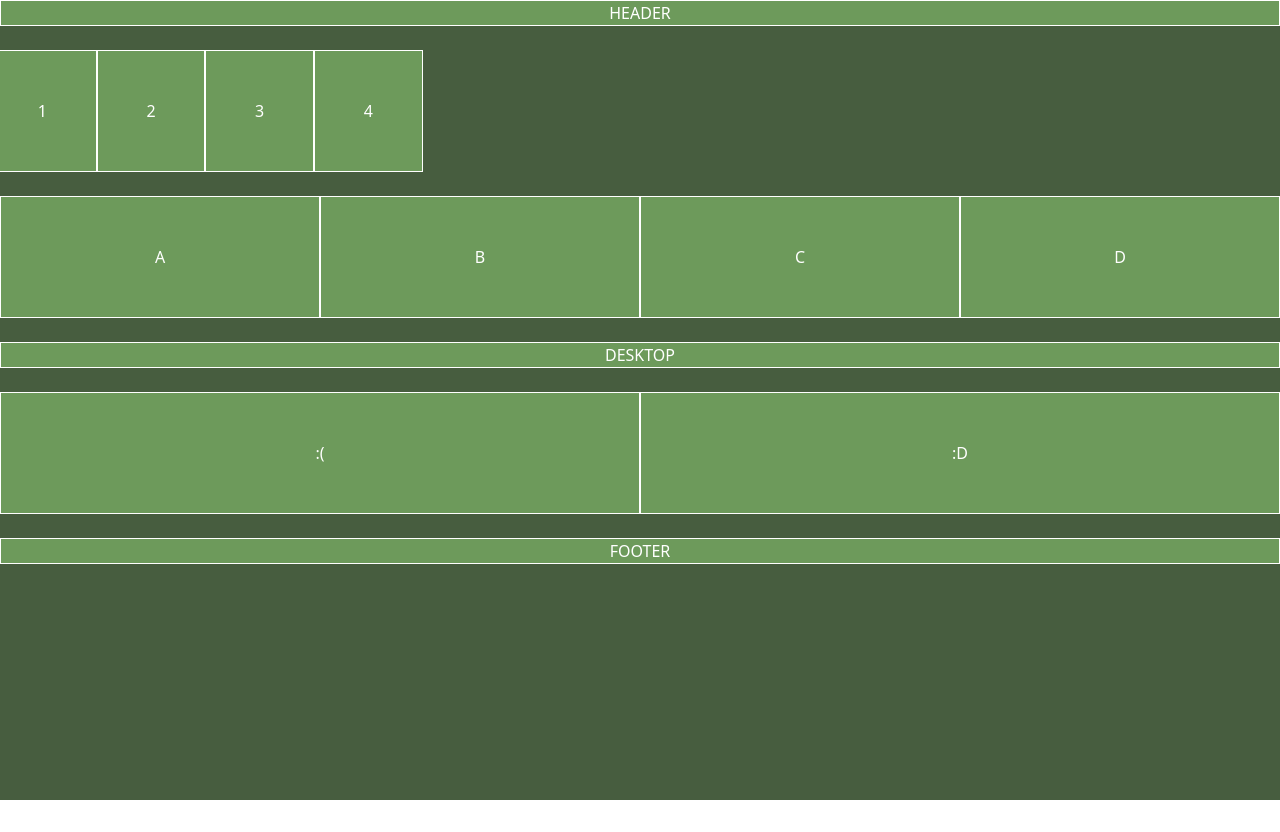
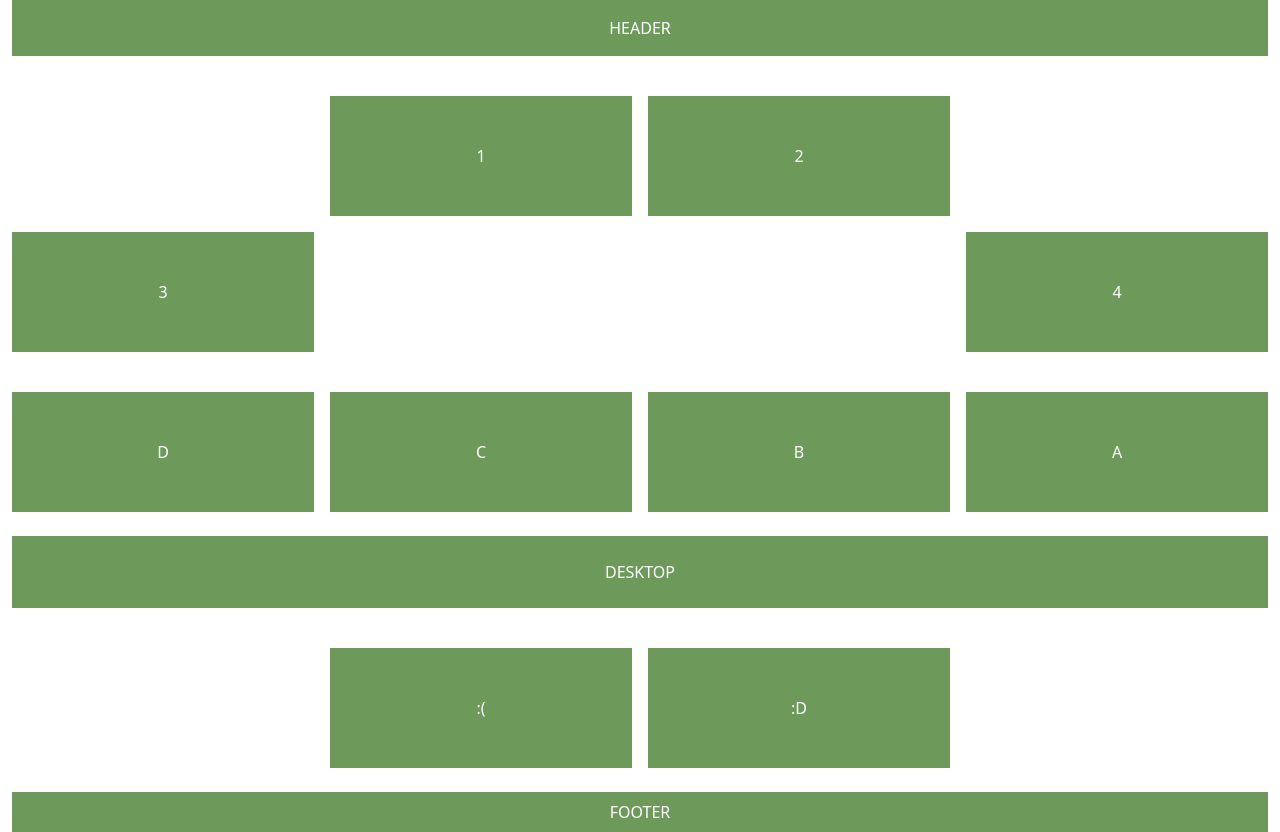
Before and after one commit to imvibbin/bootcamp-practicas, a website: page EJERCICIOS-BOOTSTRAP/ejercicio7_ordenacion.html in a window 1280 px wide. Before the commit the page ends 800 px from the top, so only its background shows below. Drawn offline with nearby package versions, Linux system fonts and the light colour scheme.

Commit message:
i finished the exercise 7

```diff
--- a/EJERCICIOS-BOOTSTRAP/ejercicio7_ordenacion.html
+++ b/EJERCICIOS-BOOTSTRAP/ejercicio7_ordenacion.html
@@ -8,32 +8,71 @@
     <title>Ejercicio 7 - Ordenación y offset</title>
 </head>
 
-<body>
+<body class="vh-100">
     <div class="container-fluid text-center main-container">
         <div class="row header-container">
-            <div class="col-12">HEADER</div>
+            <div class="col-12">
+                <div class="p-3">HEADER</div>
+            </div>
         </div>
-        <div class="row mt-4 gx-5">
-            <div class="col-1 p-5">1</div>
-            <div class="col-1 p-5">2</div>
-            <div class="col-1 p-5">3</div>
-            <div class="col-1 p-5">4</div>
+
+        <div class="row mt-4 g-3">
+            <div class="col-6 col-sm-3 offset-md-3 offset-lg-3 offset-xl-3">
+                <div class="p-5">1</div>
+            </div>
+            <div class="col-6 col-sm-3">
+                <div class="p-5">2</div>
+            </div>
+            <div class="col-6 col-sm-3 d-none d-md-block"></div>
+            <div class="col-6 col-sm-3">
+                <div class="p-5">3</div>
+            </div>
+            <div class="col-6 col-sm-3 offset-md-6 offset-lg-6 offset-xl-6">
+                <div class="p-5">4</div>
+            </div>
         </div>
-        <div class="row mt-4">
-            <div class="col-3 p-5">A</div>
-            <div class="col-3 p-5">B</div>
-            <div class="col-3 p-5">C</div>
-            <div class="col-3 p-5">D</div>
+
+        <div class="row mt-4 d-none d-sm-block d-md-none" mt-4>
+            <div class="col-12">
+                <div class="p-4">TABLET</div>
+            </div>
         </div>
-        <div class="row mt-4">
-            <div class="col-12">DESKTOP</div>
+
+        <div class="row mt-4 g-3 order-2">
+            <div class="col-6 col-sm-3 order-xl-4 order-lg-4 order-md-4">
+                <div class="p-5 ">A</div>
+            </div>
+            <div class="col-6 col-sm-3 order-xl-3 order-lg-3 order-md-3">
+                <div class="p-5 ">B</div>
+            </div>
+            <div class="col-6 col-sm-3 order-xl-2 order-lg-2 order-md-2">
+                <div class="p-5 ">C</div>
+            </div>
+            <div class="col-6 col-sm-3 order-xl-1 order-lg-1 order-md-1">
+                <div class="p-5 ">D</div>
+            </div>
         </div>
-        <div class="row mt-4">
-            <div class="col p-5">:(</div>
-            <div class="col p-5">:D</div>
+
+        <div class="row mt-4 d-sm-none d-md-block" mt-4>
+            <div class="col-12">
+                <div class="p-4 d-none d-md-block">DESKTOP</div>
+                <div class="p-4 d-block d-sm-none">MOBILE</div>
+            </div>
         </div>
-        <div class="row mt-4">
-            <div class="col-12">FOOTER</div>
+
+        <div class="row mt-4 g-3 justify-content-center">
+            <div class="col-md-3 col-6 d-none d-sm-block">
+                <div class="p-5">:(</div>
+            </div>
+            <div class="col-12 col-sm-6 col-md-3 ">
+                <div class=" p-5">:D</div>
+            </div>
+        </div>
+
+        <div class="row mt-4 d-none d-sm-block">
+            <div class="col-12">
+                <div class="p-2">FOOTER</div>
+            </div>
         </div>
     </div>
 
--- a/EJERCICIOS-BOOTSTRAP/styles/style.scss
+++ b/EJERCICIOS-BOOTSTRAP/styles/style.scss
@@ -87,13 +87,13 @@
 /*
 * << EXERCISE 7 >> */
 .main-container {
-  height: 100vh;
   color: white;
-  background-color: rgb(71, 93, 63);
+  height: 100%;
 
   .row > div {
-    border: 1px solid white;
-    background-color: rgb(109, 154, 91);
+    div {
+      background-color: rgb(109, 154, 91);
+    }
   }
 }
 
```
Also changed, not shown: EJERCICIOS-BOOTSTRAP/styles/style.css, 1 other file.
